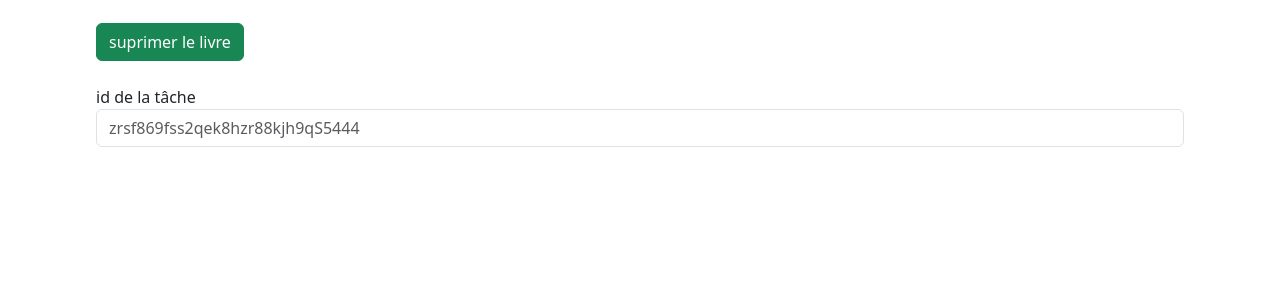
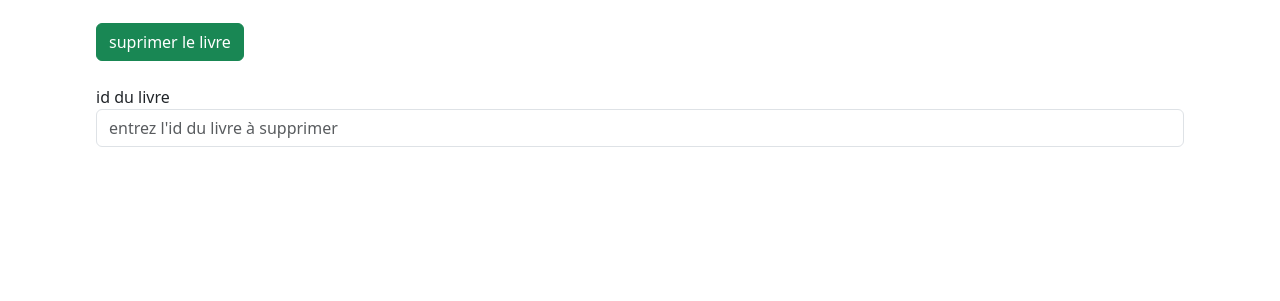
Before and after one commit to NilsDeBruycker/Travail-De-Groupe-Techno-Web, a Python web app: template TP2devtravG-/tp02_librairie/templates/all_books.html in a window 1280 px wide. Shown: the part 246-547 px from the top of the page. Run offline with Jinja, Linux system fonts and the light colour scheme; the template is opened without the code that fills it, so the values that code supplies are empty.

Commit message:
small typo fix

```diff
--- a/TP2devtravG-/tp02_librairie/templates/all_books.html
+++ b/TP2devtravG-/tp02_librairie/templates/all_books.html
@@ -31,9 +31,9 @@
     <button type="submit" class="btn btn-success my-4">suprimer le livre</button>
 
     <div class="form-group">
-        <label for="id">id de la tâche</label>
+        <label for="id">id du livre</label>
         <input type="text" class="form-control" id="id"
-               name="id" placeholder="zrsf869fss2qek8hzr88kjh9qS5444" />
+               name="id" placeholder="entrez l'id du livre à supprimer" />
     </div>
 
 
```
